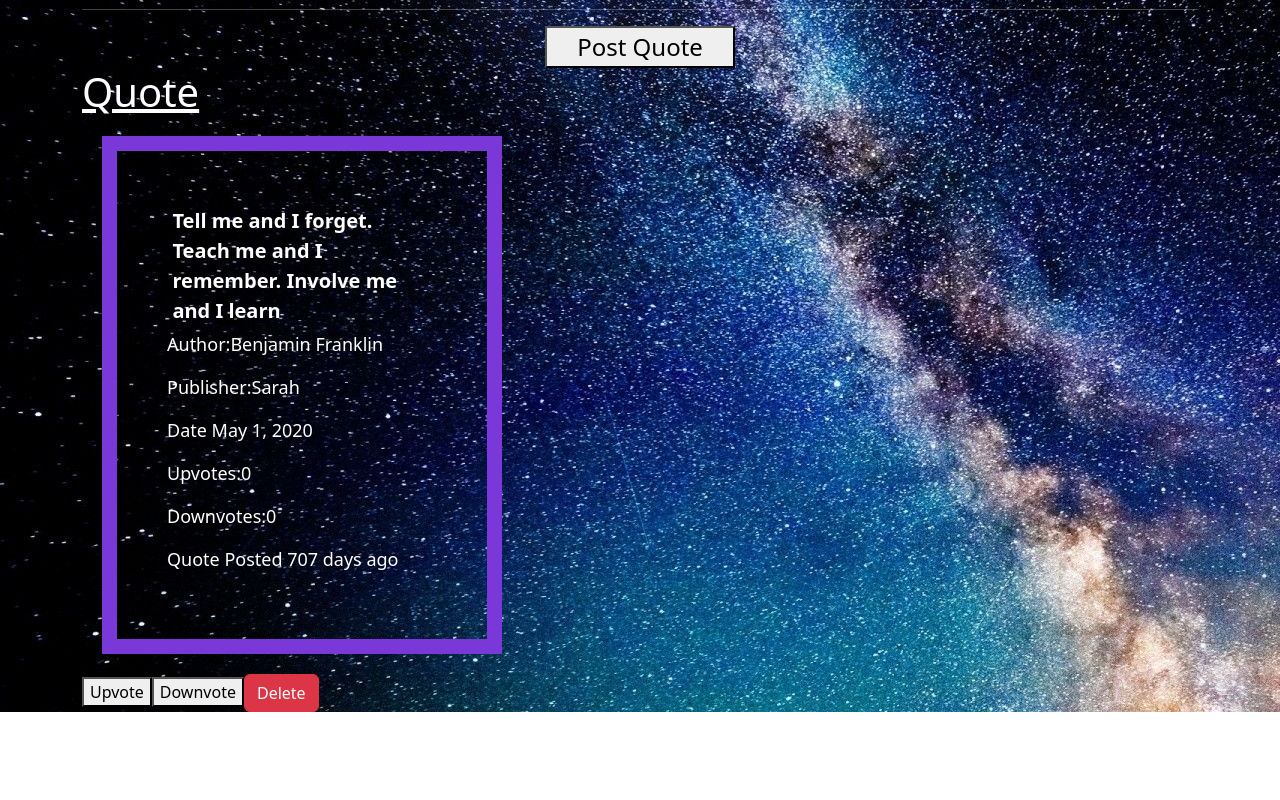
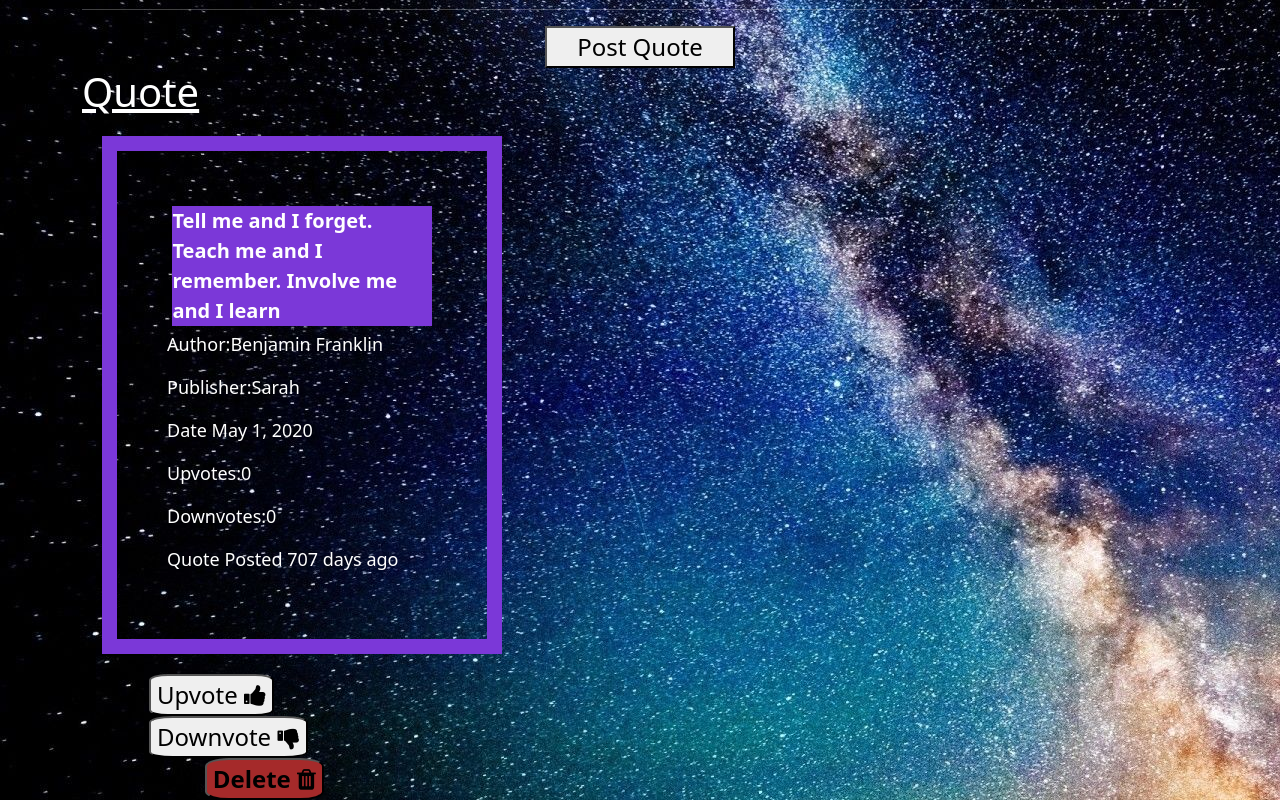
Before and after one commit to Doyo54/Angular-week-1-IP, an Angular app: page / in a window 1280 px wide. Shown: the part 1168-1968 px from the top of the page. Before the commit the page ends 1880 px from the top, so only its background shows below. Built offline with nearby package versions, Linux system fonts and the light colour scheme.

Commit message:
ft: I have added styling to my buttons

```diff
--- a/src/app/date-count.pipe.ts
+++ b/src/app/date-count.pipe.ts
@@ -13,7 +13,7 @@ transform(value: any): number {
     var dateDifferenceSeconds = dateDifference*0.001; //converts miliseconds to seconds
     var dateCounter = dateDifferenceSeconds/secondsInDay;
 
-    if (dateCounter >= 1 && value < todayWithNoTime){
+    if (dateCounter >= 1 &&  todayWithNoTime > value){
       return dateCounter;
     }else{
       return 0;
--- a/src/app/highlight.directive.ts
+++ b/src/app/highlight.directive.ts
@@ -1,10 +1,12 @@
-import { Directive } from '@angular/core';
+import { Directive, ElementRef} from '@angular/core';
 
 @Directive({
   selector: '[appHighlight]'
 })
 export class HighlightDirective {
 
-  constructor() { }
+    constructor (elem:ElementRef) {
+      elem.nativeElement.style.backgroundColor="#7b38d8"
+     }
 
-}
+  }
--- a/src/app/landing-page/landing-page.component.css
+++ b/src/app/landing-page/landing-page.component.css
@@ -60,3 +60,19 @@ color:white;
     background-color:#7b38d8;
     color: black;
   }
+
+  .buttons{
+    margin-left: 6%;
+    width: 25%;
+    font-size: x-large;
+  }
+#up,#down{
+border-radius: 15%;
+}
+  #del{
+margin-left: 20%;
+background-color:brown;
+overflow: hidden;
+border-radius: 20%;
+font-weight: bold;
+  }
--- a/src/app/landing-page/landing-page.component.html
+++ b/src/app/landing-page/landing-page.component.html
@@ -1,4 +1,6 @@
+<link rel="stylesheet" href="https://cdnjs.cloudflare.com/ajax/libs/font-awesome/4.7.0/css/font-awesome.min.css">
 <body>
+
 <div class="container">
     <div class="row">
           <div class="col-md-6">
@@ -12,11 +14,12 @@
 
       <div *ngFor="let quote of quotes let i=index">
     <app-summary [quote]="quote"></app-summary>
-    <button class="btn1" (click)="voteUp(i)">Upvote </button>
-    <button class="btn2" (click)="voteDown(i)">Downvote </button>
-    <button class="btn btn-danger" (click)="delQuote(i)">Delete</button>
+<div class="buttons">
+    <button id="up" (click)="voteUp(i)">Upvote  <i class="fa fa-thumbs-up"></i> </button>
+    <button id="down" id="down" (click)="voteDown(i)">Downvote <i class="fa fa-thumbs-down"></i></button>
+    <button id="del" (click)="delQuote(i)">Delete <i class="fa fa-trash"></i></button>
       </div>
-
+      </div>
 </div>
 
 </body>
--- a/src/app/quote.ts
+++ b/src/app/quote.ts
@@ -1,6 +1,7 @@
 export class Quote {
     public votesUp:number
     public votesDown:number
+    public length:any
     constructor(public name:string, public Author:string,public quote:string, public date:Date){
         this.votesUp =0;
         this.votesDown =0;
--- a/src/app/summary/summary.component.css
+++ b/src/app/summary/summary.component.css
@@ -2,9 +2,9 @@
     font-size:large;
     width: 400px;
     height: fit-content;
-  border: 15px solid #7b38d8;
-  padding: 50px;
-  margin: 20px;
+    border: 15px solid #7b38d8;
+   padding: 50px;
+   margin: 20px;
 }
 
 .quote{
--- a/src/app/summary/summary.component.html
+++ b/src/app/summary/summary.component.html
@@ -1,6 +1,6 @@
 <h1 style="text-decoration: underline;"> Quote</h1>
  <div class="summary">
-  <p class="quote">
+  <p class="quote" appHighlight>
   {{quote.quote}}
   </p>
     <p>
```
